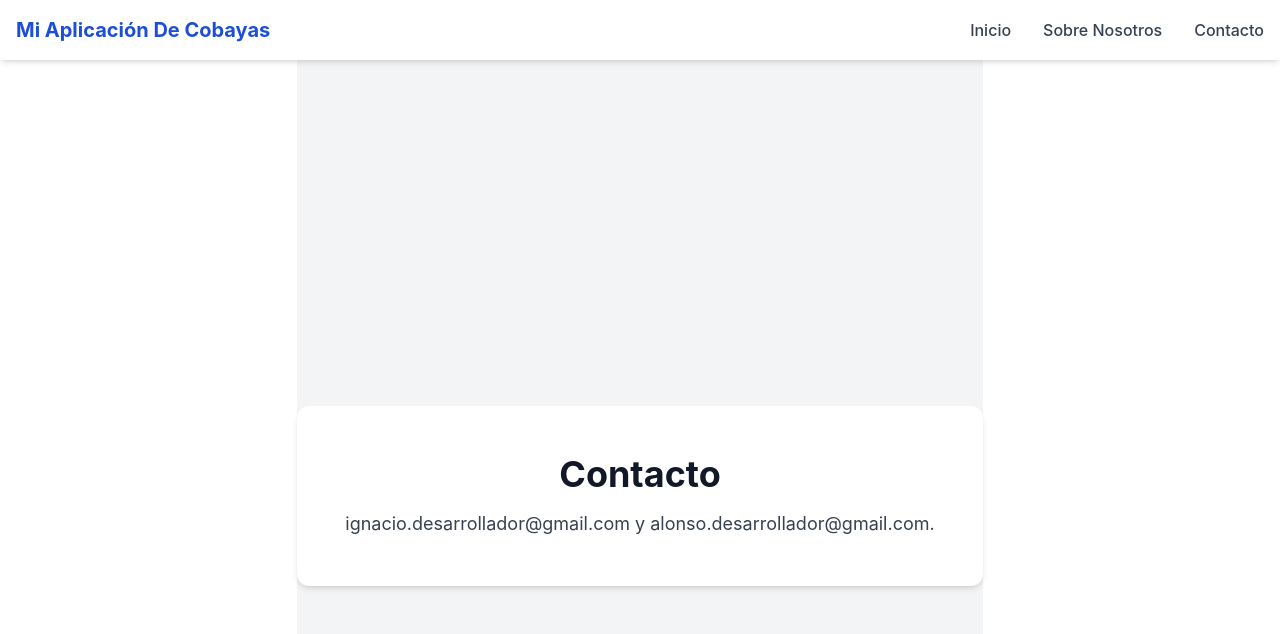
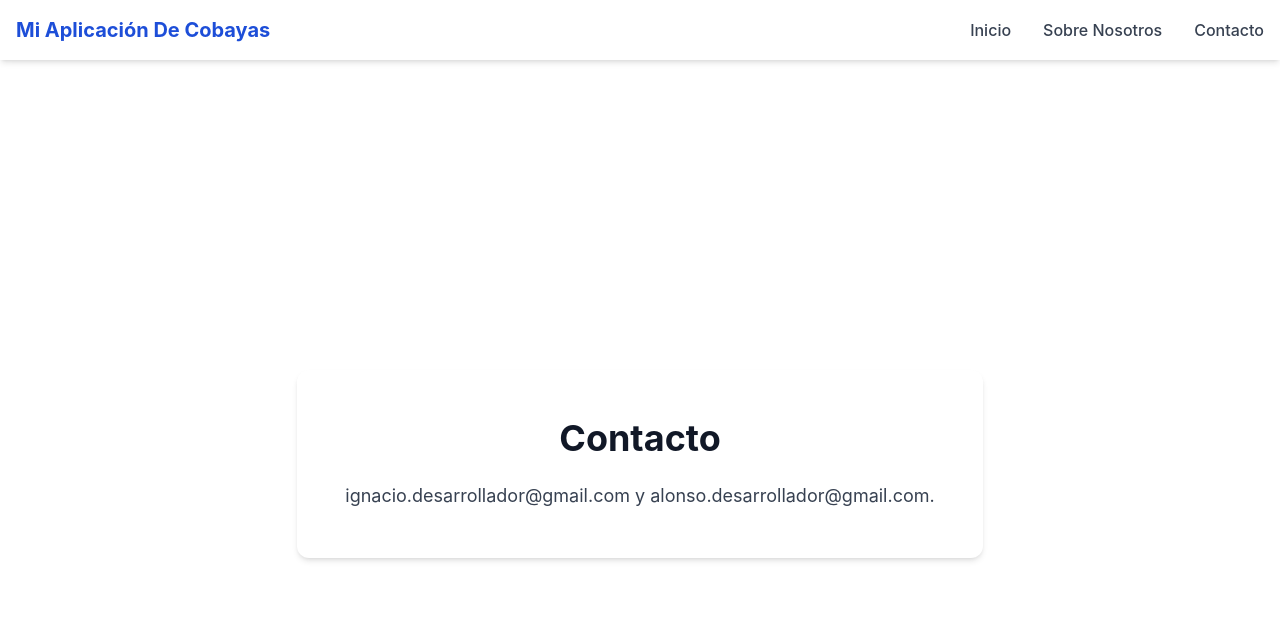
Before and after one commit to javier-albino/front-bonito, a React (Vite) app: page /contacto in a window 1280 px wide. Shown: the top 634 px of the page. Built offline with nearby package versions, Linux system fonts and the light colour scheme.

Commit message:
with login of samsung 2.0 and view

```diff
--- a/src/Contacto.jsx
+++ b/src/Contacto.jsx
@@ -4,17 +4,15 @@ import React from "react";
 
 export default function Contacto() {
   return (
-    <div className="bg-gray-100 dark:bg-customDark min-h-screen text-gray-900 dark:text-gray-100">
+    <div className="flex items-center justify-center w-full min-h-screen bg-white dark:bg-[#242424] text-gray-900 dark:text-gray-100">
       {/* Contenido del componente Contacto */}
-      <div className="flex items-center justify-center min-h-screen pt-32">
-        <div className="text-center p-12 bg-white dark:bg-gray-800 rounded-xl shadow-md">
-          <h1 className="text-4xl font-bold">
-            Contacto
-          </h1>
-          <p className="mt-4 text-lg text-gray-700 dark:text-gray-300">
-            ignacio.desarrollador@gmail.com y alonso.desarrollador@gmail.com.
-          </p>
-        </div>
+      <div className="w-full max-w-4xl p-12 mx-4 mt-16 bg-white dark:bg-[#1a1a1a] rounded-xl shadow-md">
+        <h1 className="text-4xl font-bold text-center text-gray-900 dark:text-white mb-6">
+          Contacto
+        </h1>
+        <p className="text-lg text-center text-gray-700 dark:text-gray-300">
+          ignacio.desarrollador@gmail.com y alonso.desarrollador@gmail.com.
+        </p>
       </div>
     </div>
   );
--- a/src/SobreNosotros.jsx
+++ b/src/SobreNosotros.jsx
@@ -1,20 +1,17 @@
 // src/SobreNosotros.jsx
-
 import React from "react";
 
 export default function SobreNosotros() {
   return (
-    <div className="bg-gray-100 dark:bg-customDark min-h-screen text-gray-900 dark:text-gray-100">
+    <div className="flex items-center justify-center w-full min-h-screen bg-white dark:bg-[#242424] text-gray-900 dark:text-gray-100">
       {/* Contenido del componente Sobre Nosotros */}
-      <div className="flex items-center justify-center min-h-screen pt-32">
-        <div className="text-center p-12 bg-white dark:bg-gray-800 rounded-xl shadow-md">
-          <h1 className="text-4xl font-bold">
-            Sobre Nosotros
-          </h1>
-          <p className="mt-4 text-lg text-gray-700 dark:text-gray-300">
-            Somos las cobayas.
-          </p>
-        </div>
+      <div className="w-full max-w-3xl p-20 mx-4 bg-white dark:bg-[#1a1a1a] rounded-lg shadow-md">
+        <h1 className="text-5xl font-bold text-center text-gray-900 dark:text-white mb-6">
+          Sobre Nosotros
+        </h1>
+        <p className="text-xl text-center text-gray-700 dark:text-gray-300">
+          Somos las cobayas.
+        </p>
       </div>
     </div>
   );
--- a/src/home.jsx
+++ b/src/home.jsx
@@ -1,3 +1,4 @@
+// src/home.jsx
 import React, { useEffect } from "react";
 import { useNavigate } from "react-router-dom";
 
@@ -33,15 +34,13 @@ export default function Home() {
   };
 
   return (
-    <div className="flex flex-col items-center min-h-screen bg-[#242424] text-gray-900 dark:text-gray-100">
-
-
-     {/* Contenido Principal */}
-      <main className="w-full max-w-4xl min-h-[600px] p-16 mt-8 bg-[#1a1a1a] rounded-xl shadow-none">
-        <h1 className="text-4xl font-bold text-center text-white mb-4">
+    <div className="flex items-center justify-center w-full min-h-screen bg-white dark:bg-[#242424] text-gray-900 dark:text-gray-100">
+      {/* Contenido Principal */}
+      <main className="w-full max-w-4xl min-h-[600px] p-16 mx-4 mt-8 bg-white dark:bg-[#1a1a1a] rounded-xl shadow-md">
+        <h1 className="text-4xl font-bold text-center text-gray-900 dark:text-white mb-4">
           Bienvenido a la Página de Inicio de Las Cobayas
         </h1>
-        <p className="text-center text-gray-300">
+        <p className="text-xl text-center text-gray-600 dark:text-gray-300">
           Este es el componente de inicio donde puedes mostrar información importante sobre Cobayas.
         </p>
       </main>
--- a/src/login.jsx
+++ b/src/login.jsx
@@ -1,3 +1,5 @@
+// src/login.jsx
+
 import React, { useEffect } from "react";
 import { useNavigate } from "react-router-dom";
 
@@ -33,8 +35,8 @@ export default function Login() {
   };
 
   return (
-    <div className="flex items-center justify-center min-h-screen bg-gray-100 dark:bg-customDark text-gray-900 dark:text-gray-100">
-      <div className="w-full max-w-4xl min-h-[800px] p-20 space-y-10 bg-white dark:bg-gray-900 rounded-lg shadow-md">
+    <div className="flex items-center justify-center w-full min-h-screen bg-white dark:bg-[#242424] text-gray-900 dark:text-gray-100">
+      <div className="w-full max-w-4xl min-h-[800px] p-20 space-y-10 bg-white dark:bg-[#1a1a1a] rounded-lg shadow-md">
         <h2 className="text-4xl font-bold text-center text-gray-900 dark:text-white">
           Iniciar sesión
         </h2>
```
